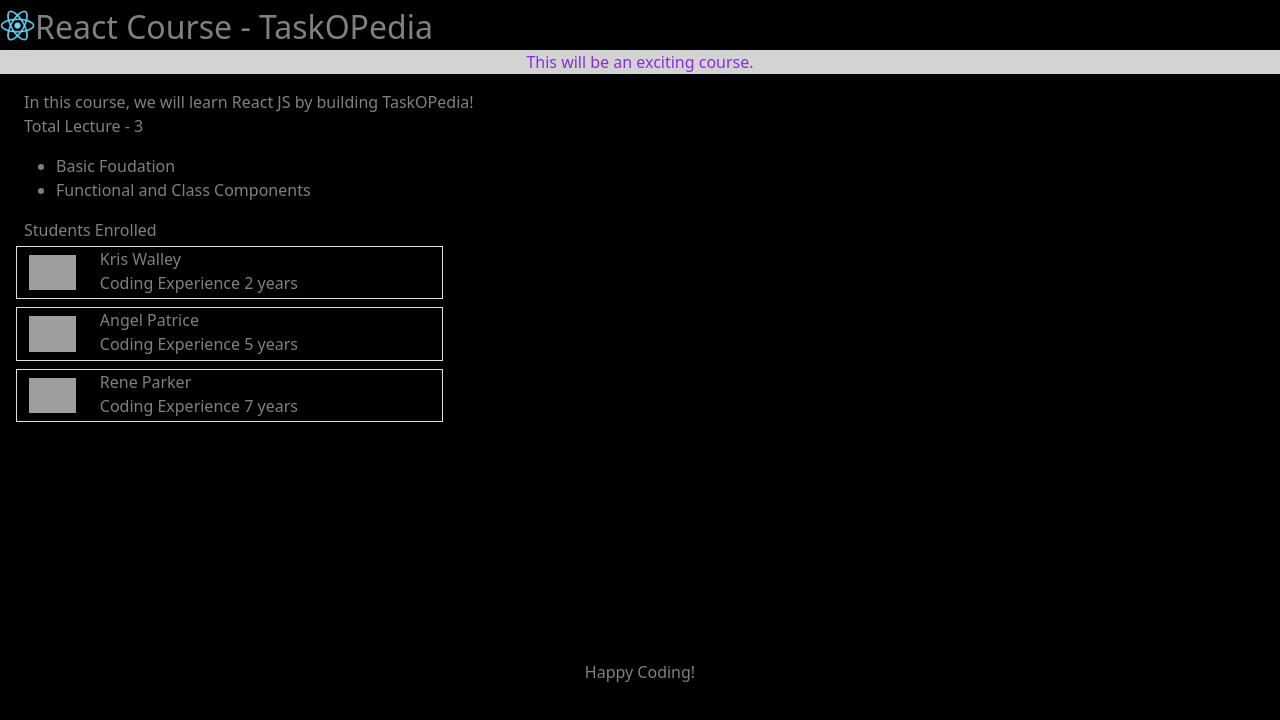
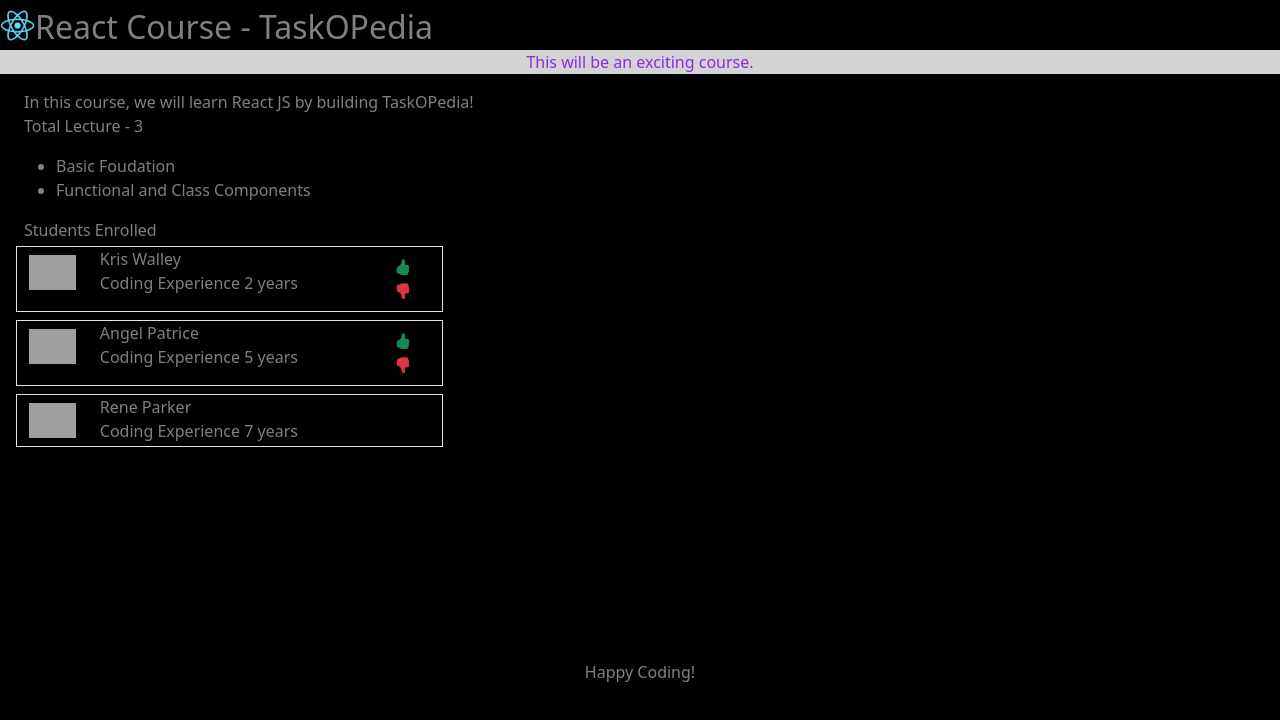
Before and after one commit to Gurnik/TaskOPedia, a React (Create React App) app: page / in a window 1280 px wide. Shown: the top 720 px of the page. Built offline with nearby package versions, Linux system fonts and the light colour scheme; grey boxes are pictures that could not be loaded.

Commit message:
Passing Components as Children

```diff
--- a/public/index.html
+++ b/public/index.html
@@ -9,19 +9,23 @@
       content="Web site created using create-react-app"
     />
     <link
-      href="https://cdn.jsdelivr.net/npm/bootstrap@5.3.0/dist/css/bootstrap.min.css"
       rel="stylesheet"
-      integrity="sha384-9ndCyUaIbzAi2FUVXJi0CjmCapSmO7SnpJef0486qhLnuZ2cdeRhO02iuK6FUUVM"
+      href="https://cdn.jsdelivr.net/npm/bootstrap-icons@1.9.1/font/bootstrap-icons.css"
+    />
+    <link
+      href="https://cdn.jsdelivr.net/npm/bootstrap@5.2.2/dist/css/bootstrap.min.css"
+      rel="stylesheet"
+      integrity="sha384-Zenh87qX5JnK2Jl0vWa8Ck2rdkQ2Bzep5IDxbcnCeuOxjzrPF/et3URy9Bv1WTRi"
       crossorigin="anonymous"
     />
     <script
-      src="https://cdn.jsdelivr.net/npm/@popperjs/core@2.11.8/dist/umd/popper.min.js"
-      integrity="sha384-I7E8VVD/ismYTF4hNIPjVp/Zjvgyol6VFvRkX/vR+Vc4jQkC+hVqc2pM8ODewa9r"
+      src="https://cdn.jsdelivr.net/npm/@popperjs/core@2.11.6/dist/umd/popper.min.js"
+      integrity="sha384-oBqDVmMz9ATKxIep9tiCxS/Z9fNfEXiDAYTujMAeBAsjFuCZSmKbSSUnQlmh/jp3"
       crossorigin="anonymous"
     ></script>
     <script
-      src="https://cdn.jsdelivr.net/npm/bootstrap@5.3.0/dist/js/bootstrap.min.js"
-      integrity="sha384-fbbOQedDUMZZ5KreZpsbe1LCZPVmfTnH7ois6mU1QK+m14rQ1l2bGBq41eYeM/fS"
+      src="https://cdn.jsdelivr.net/npm/bootstrap@5.2.2/dist/js/bootstrap.min.js"
+      integrity="sha384-IDwe1+LCz02ROU9k972gdyvl+AESN10+x7tBKgc9I5HFtuNz0wWnPclzo6p9vxnk"
       crossorigin="anonymous"
     ></script>
     <title>React App</title>
--- a/src/MainBody.jsx
+++ b/src/MainBody.jsx
@@ -1,4 +1,5 @@
 import Student from "./Student";
+import StudentReview from "./StudentReview";
 
 function MainBody() {
   const whatWeWillLearn = "React JS";
@@ -28,12 +29,16 @@ function MainBody() {
         experience={2}
         name="Kris Walley"
         headshot="https://robohash.org/6VH.png?set=set4"
-      />
+      >
+        <StudentReview />
+      </Student>
       <Student
         experience={5}
         name="Angel Patrice"
         headshot="https://robohash.org/MA0.png?set=set4"
-      />
+      >
+        <StudentReview />
+      </Student>
       <Student
         experience={7}
         name="Rene Parker"
--- a/src/Student.jsx
+++ b/src/Student.jsx
@@ -12,11 +12,12 @@ export default function Student(props) {
             className="w-100 py-2"
           ></img>
         </div>
-        <div className="col-10">
+        <div className="col-8">
           {props.name}
           <br />
           Coding Experience {props.experience} years
         </div>
+        <div className="col-2">{props.children}</div>
       </div>
     </div>
   );
--- /dev/null
+++ b/src/StudentReview.jsx
@@ -0,0 +1,14 @@
+export default function StudentReview() {
+  return (
+    <div className="p-2">
+      <i
+        className="bi bi-hand-thumbs-up-fill text-success p-1"
+        style={{ cursor: "pointer" }}
+      ></i>
+      <i
+        className="bi bi-hand-thumbs-down-fill text-danger p-1"
+        style={{ cursor: "pointer" }}
+      ></i>
+    </div>
+  );
+}
```
